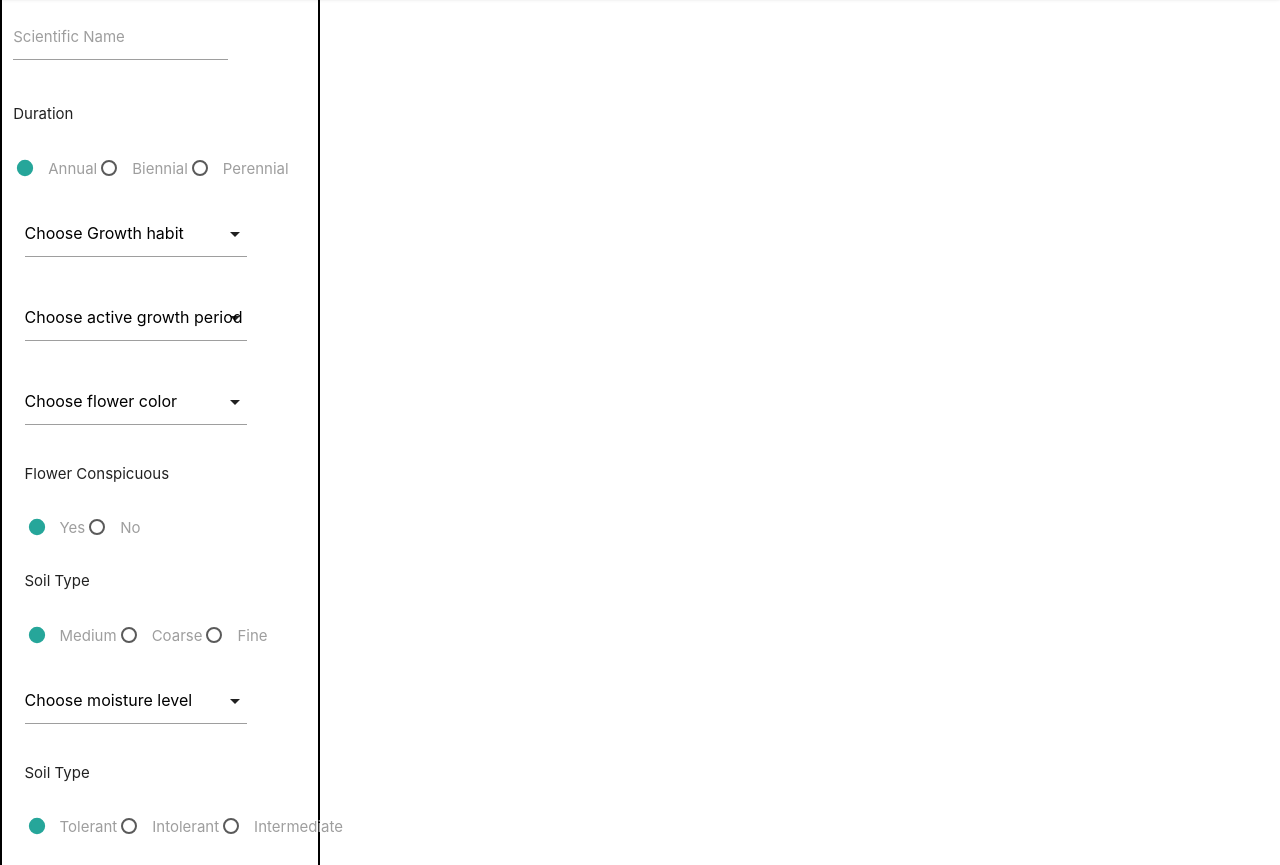
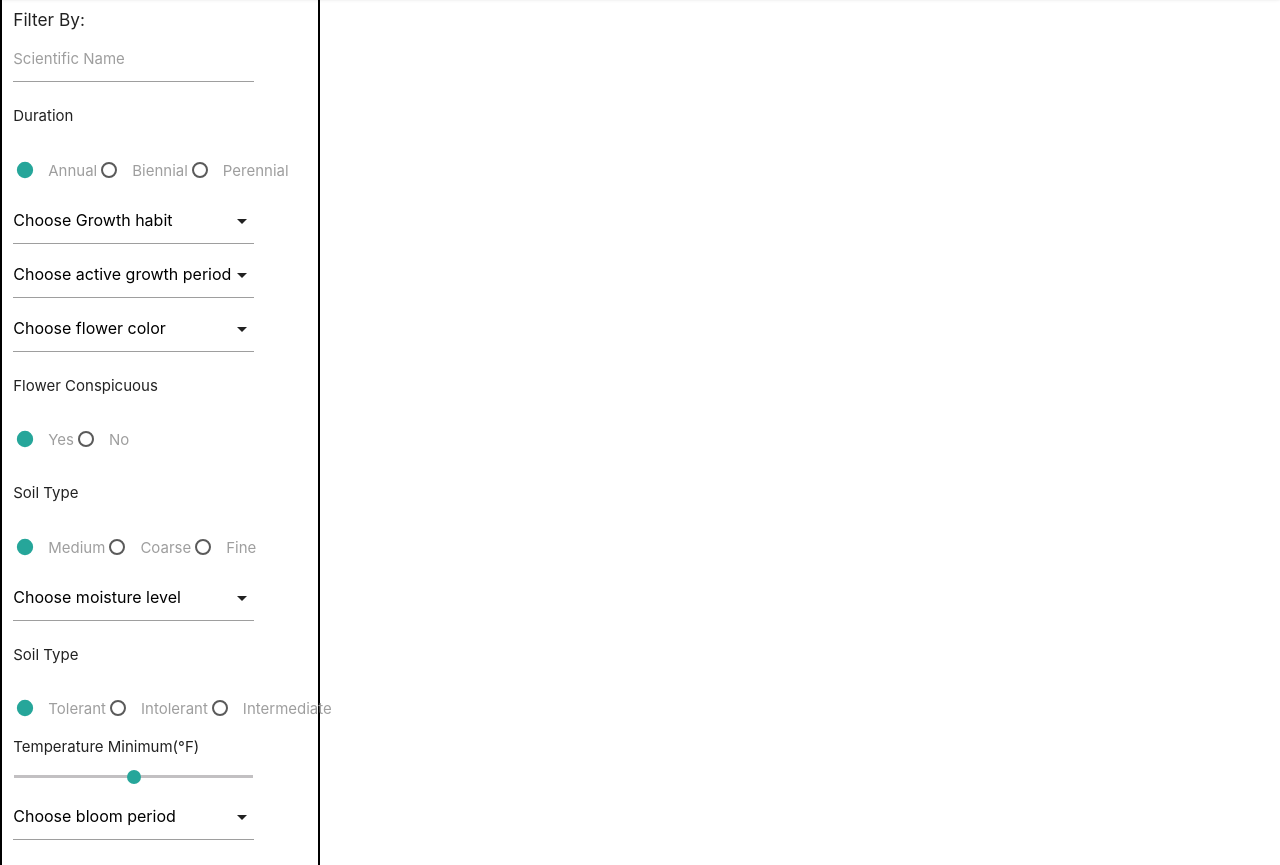
Before and after one commit to easterjd/gro-city-frontend, a website: page views/plants.html in a window 1280 px wide. Shown: the part 67-932 px from the top of the page. Drawn offline with nearby package versions, Linux system fonts and the light colour scheme.

Commit message:
minor fix

```diff
--- a/styles/plants.css
+++ b/styles/plants.css
@@ -2,6 +2,10 @@
   border: 2px solid black;
   width: min-content;
   padding: 0px;
+}
+
+.filter-form .row .col{
+  margin: 0px;
 }
 
 .duration-radio-div, .flower-conspicuous-radio-div, .soil-type-radio-div, .shade-tolerance-radio-div {
--- a/views/plants.html
+++ b/views/plants.html
@@ -23,15 +23,15 @@
 
     <div class="col s12 m4 l3 filter-div">
       <!-- Grey filter panel -->
+      <h6>Filter By: </h6>
       <form class="filter-form" action="index.html" method="post">
         <div class="row">
-          <div class="input-field col s9">
+          <div class="input-field col s10">
             <label for="scientific-name">Scientific Name</label>
             <input id="scientific-name" type="text" class="validate">
           </div>
-        </div>
 
-        <div class="duration-div">
+          <div class="duration-div col s10">
             <p>Duration</p>
             <div class="duration-radio-div">
               <p>
@@ -161,7 +161,7 @@
             </div>
           </div>
 
-        <p class="range-field col s12">Temperature Minimum(°F)
+          <p class="range-field col s10">Temperature Minimum(°F)
             <input type="range" id="test5" min="0" max="150" />
           </p>
 
@@ -178,17 +178,15 @@
             <option value="winter">Early Winter</option>
           </select>
           </div>
+        </div>
       </form>
     </div>
 
     <div class="col s12 m8 l9">
-      <!-- Teal page content  -->
       <div class="row plant-cards-container">
-
       </div>
     </div>
 
   </div>
 </body>
-
 </html>
```
Lines whose indentation alone changed are shown as unchanged.
